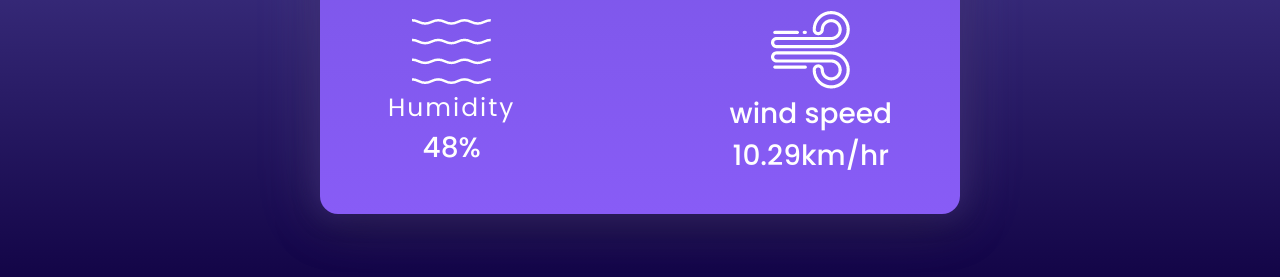
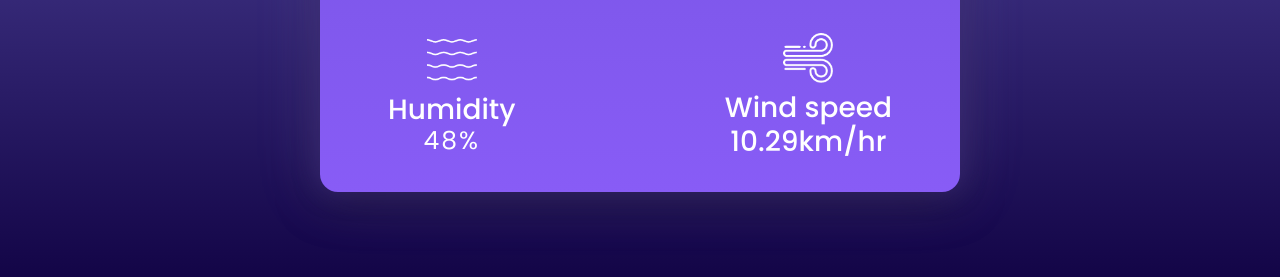
Before and after one commit to HarkishanSingh-22/Weather_Forcast, a plain HTML site: page weather.html in a window 1280 px wide. Shown: the part 523-800 px from the top of the page. Drawn offline with nearby package versions, Linux system fonts and the light colour scheme.

Commit message:
fix UI Minor Issues

```diff
--- a/responsive.css
+++ b/responsive.css
@@ -37,4 +37,5 @@
         width: 100% !important;
     }
 
+
 }
--- a/style.css
+++ b/style.css
@@ -15,7 +15,7 @@
     display: flex;
     justify-content: center;
     align-items: center;
-    background: var(--card-gradient);
+    background:var(--card-gradient);
 }
 
 .inner-container {
@@ -26,55 +26,58 @@
     width: 50%;
     border-radius: 18px;
     text-align: center;
-    box-shadow:
+     box-shadow:
         0 10px 40px rgba(0, 0, 0, 0.5),
         0 0 25px rgba(108, 79, 214, 0.5),
         0 0 60px rgba(168, 139, 250, 0.3);
 }
 
-.btn-outline-warning {
+.btn-outline-warning{
     font-weight: 600;
-    background: var(--button-gradient);
+    background: var( --button-gradient);
     color: var(--primary-purple);
     width: 50%;
     height: 50px;
     font-size: 18px;
 }
-
-.btn-outline-warning:hover {
+.btn-outline-warning:hover{
     font-weight: 700;
     color: var(--accent-purple);
 }
 
 /* Weather Page CSS */
-.bi-search {
+.bi-search{
     font-size: 24px;
     cursor: pointer;
 }
-
-.form-control {
+.form-control{
     padding: 12px;
     border-radius: 24px;
     border: white;
     padding-left: 24px;
 }
-
-.form-control:focus {
+.form-control:focus{
     box-shadow: none;
 }
 
-.weather-img {
+.weather-img{
     width: 25%;
 }
-
-.celcius {
+.celcius{
     font-size: 3.5rem;
     font-weight: 500;
 }
-
-.city {
+.city{
     font-size: 46px;
 }
+
+.humidity .temp {
+    font-size: 25px;
+    letter-spacing: 2px;
+    font-weight: 300;
+    text-align: center;
+}
+
 
 .other {
     display: flex;
@@ -85,38 +88,41 @@
     padding: 10px 50px;
 }
 
-.humidity .description {
-    font-size: 25px;
-    letter-spacing: 2px;
-    font-weight: 300;
+.humidity,
+.wind {
     text-align: center;
-
 }
 
-.humidity .temp .description {
-    font-size: 25px;
-    letter-spacing: 2px;
-    font-weight: 300;
-    text-align: center;
-
+.humidity-img img,
+.Wind-img img {
+    width: 50px;
+    height: 50px;
+    object-fit: contain;
 }
 
-.weather-container {
-    background: var(--card-gradient);
+
+.humidity .description,
+.humidity .temp,
+.wind .desc,
+.wind .speed {
+    margin: 0;
+    text-align: center;
+}
+.weather-container{
+     background: var(--card-gradient);
     padding: 24px 18px;
     min-height: 400px;
     color: var(--text-primary);
+    width: 50%;
     margin-top: 14px;
-    margin-bottom: 24px;
     border-radius: 18px;
     text-align: center;
-    box-shadow:
+     box-shadow:
         0 10px 40px rgba(0, 0, 0, 0.5),
         0 0 25px rgba(108, 79, 214, 0.5),
         0 0 60px rgba(168, 139, 250, 0.3);
-    margin-bottom: 24px;
+        margin-bottom: 24px;
 }
-
-.bg-weather {
-    background: var(--bg-gradient);
+.bg-weather{
+     background: var(--bg-gradient);
 }
--- a/weather.html
+++ b/weather.html
@@ -41,7 +41,7 @@
                     <div class="wind">
                         <div class="Wind-img"><img src="./assests/wind.png" alt=""></div>
                         <div class="Wind-Speed">
-                            <h3 class="desc mt-2">wind speed</h3>
+                            <h3 class="desc mt-2">Wind speed</h3>
                             <h3 class="speed" id="wind-speed">10.29km/hr</h3>
                         </div>
 
```
